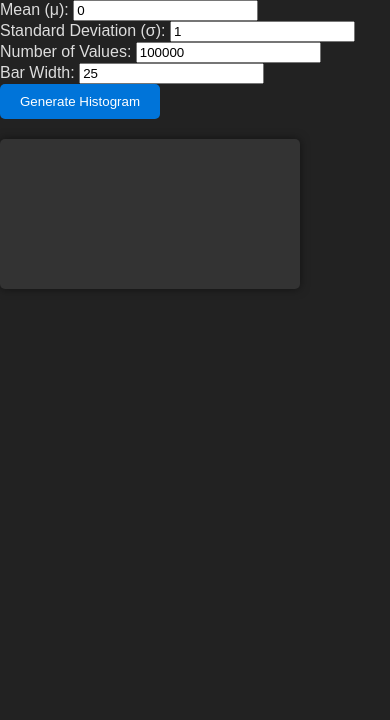
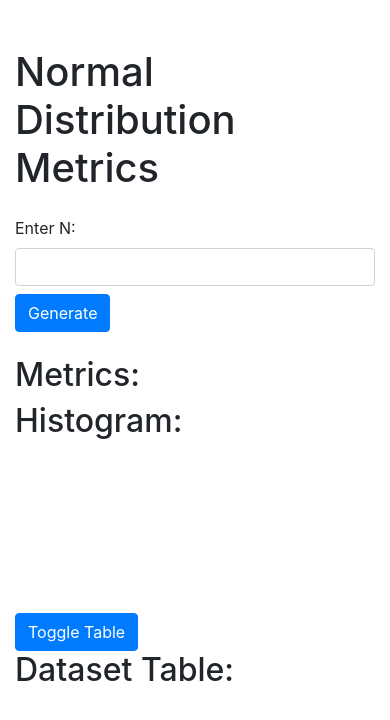
Before and after one commit to Dost22/GaussianGenerator, a plain HTML site: page index.html in a window 390 px wide. Drawn offline with nearby package versions, Linux system fonts and the light colour scheme.

Commit message:
Update index.html

```diff
--- a/index.html
+++ b/index.html
@@ -1,130 +1,64 @@
 <!DOCTYPE html>
-<html>
+<html lang="en">
+
 <head>
-  <title>Histogram</title>
-  <script src="https://d3js.org/d3.v7.min.js"></script>
-  <style>
-    body {
-      font-family: "Fira Code SemiBold", sans-serif;
-      margin: 0;
-      padding: 0;
-      background-color: #222;
-      color: #ddd;
-    }
-    #controls {
-      margin-bottom: 20px;
-    }
-    button {
-      background-color: #0074D9;
-      color: white;
-      border: none;
-      padding: 10px 20px;
-      cursor: pointer;
-      border-radius: 5px;
-    }
-    button:hover {
-      background-color: #0056b3;
-    }
-    svg {
-      background-color: #333;
-      border-radius: 5px;
-      box-shadow: 0px 0px 10px rgba(0, 0, 0, 0.5);
-    }
-    .bar rect {
-      fill: #FF851B; /* Pumpkin color */
-      stroke: #FF851B; /* Pumpkin color for the border */
-      stroke-width: 1px;
-      transition: fill 0.2s;
-      rx: 5;
-      ry: 5;
-    }
-    .bar rect:hover {
-      fill: #F7630C; /* Slightly darker shade on hover */
-    }
-    .axis text {
-      font-size: 12px;
-    }
-    .axis path,
-    .axis line {
-      stroke: #555;
-    }
-  </style>
+	<meta charset="UTF-8">
+	<meta name="viewport" content="width=device-width, initial-scale=1.0">
+	<title>Normal Distribution Metrics</title>
+	<link rel="stylesheet" href="https://stackpath.bootstrapcdn.com/bootstrap/4.5.2/css/bootstrap.min.css">
 </head>
+
 <body>
-  <div id="controls">
-    <label for="mu">Mean (μ): </label>
-    <input type="number" id="mu" step="0.01" value="0">
-    <br>
-    <label for="sigma">Standard Deviation (σ): </label>
-    <input type="number" id="sigma" step="0.01" value="1">
-    <br>
-    <label for="numValues">Number of Values: </label>
-    <input type="number" id="numValues" step="1" value="100000">
-    <br>
-    <label for="barWidth">Bar Width: </label>
-    <input type="number" id="barWidth" step="0.1" value="25">
-    <br>
-    <button onclick="generateHistogram()">Generate Histogram</button>
-  </div>
-  <svg id="histogram"></svg>
+	<div class="container mt-5">
+		<h1 class="mb-4">Normal Distribution Metrics</h1>
+		<div class="row mb-4">
+			<div class="col-md-3">
+				<label for="inputN">Enter N:</label>
+				<input type="number" id="inputN" class="form-control" min="1" step="1">
+      </div>
+				<div class="col-md-3">
+					<button id="generateBtn" class="btn btn-primary mt-2">Generate</button>
+				</div>
+			</div>
+			<div class="row">
+				<div class="col-md-6">
+					<div class="metrics">
+						<h2>Metrics:</h2>
+						<div id="metricsOutput"></div>
+					</div>
+				</div>
+				<div class="col-md-6">
+					<div class="chart">
+						<h2>Histogram:</h2>
+						<canvas id="histogramChart"></canvas>
+					</div>
+				</div>
+			</div>
+			<div class="row">
+				<div class="col-md-12">
+					<button id="toggleTableBtn" class="btn btn-primary mt-2" data-toggle="collapse" data-target="#tableCollapse">Toggle Table</button>
+					<div class="table">
+						<h2>Dataset Table:</h2>
+						<div class="collapse" id="tableCollapse">
+							<table id="tableOutput" class="table">
+								<thead>
+									<tr>
+										<th>Index</th>
+										<th>Value</th>
+									</tr>
+								</thead>
+								<tbody></tbody>
+							</table>
+						</div>
+					</div>
+				</div>
+			</div>
+		</div>
 
-  <script>
-    function generateHistogram() {
-      d3.select("#histogram").selectAll("*").remove();
+		<script src="https://cdnjs.cloudflare.com/ajax/libs/Chart.js/3.7.0/chart.min.js"></script>
+		<script src="https://code.jquery.com/jquery-3.5.1.slim.min.js"></script>
+		<script src="https://cdn.jsdelivr.net/npm/bootstrap@4.5.2/dist/js/bootstrap.min.js"></script>
+		<script src="script.js"></script>
+</body>
 
-      const mu = parseFloat(document.getElementById("mu").value);
-      const sigma = parseFloat(document.getElementById("sigma").value);
-      const numValues = parseInt(document.getElementById("numValues").value);
-      const barWidth = parseFloat(document.getElementById("barWidth").value);
-
-      const values = Array.from({ length: numValues }, () => d3.randomNormal(mu, sigma)());
-
-      const margin = { top: 20, right: 30, bottom: 50, left: 50 };
-      const width = 1200 - margin.left - margin.right;
-      const height = 675 - margin.top - margin.bottom;
-
-      const x = d3.scaleLinear()
-        .domain(d3.extent(values))
-        .range([0, width]);
-
-      const binsGenerator = d3.histogram()
-        .domain(x.domain())
-        .thresholds(x.ticks(20));
-
-      const bins = binsGenerator(values);
-      const binWidth = x(bins[0].x1) - x(bins[0].x0);
-
-      const y = d3.scaleLinear()
-        .domain([0, d3.max(bins, d => d.length)])
-        .nice()
-        .range([height, 0]);
-
-      const svg = d3.select("#histogram")
-        .attr("width", width + margin.left + margin.right)
-        .attr("height", height + margin.top + margin.bottom)
-        .append("g")
-        .attr("transform", `translate(${margin.left}, ${margin.top})`);
-
-      const bar = svg.selectAll(".bar")
-        .data(bins)
-        .enter().append("g")
-        .attr("class", "bar")
-        .attr("transform", d => `translate(${x(d.x0)}, ${y(d.length)})`);
-
-      bar.append("rect")
-        .attr("x", (binWidth - barWidth) / 2)
-        .attr("width", barWidth)
-        .attr("height", d => height - y(d.length));
-
-      svg.append("g")
-        .attr("transform", `translate(0, ${height})`)
-        .call(d3.axisBottom(x).tickSizeOuter(0));
-
-      svg.append("g")
-        .call(d3.axisLeft(y).tickSizeOuter(0));
-
-      d3.selectAll(".axis text").attr("font-family", "Arial, sans-serif");
-    }
-  </script>
-</body>
 </html>
```
